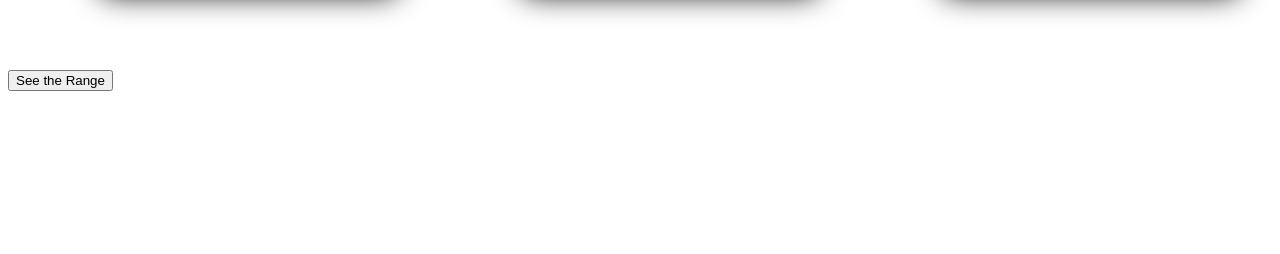
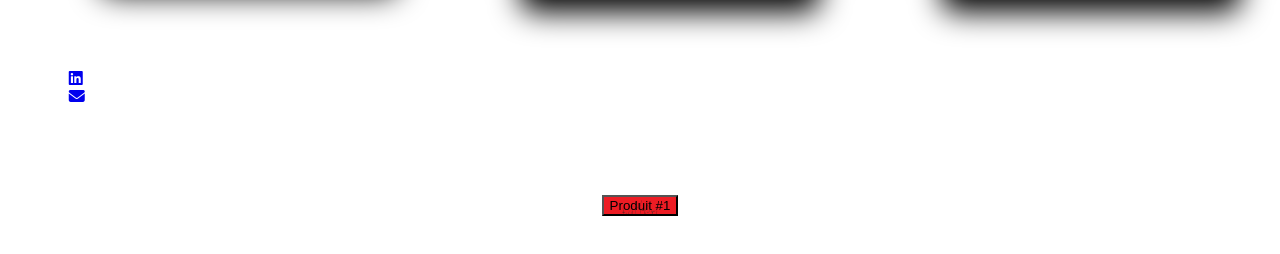
Before and after one commit to cgpvicto2561591/dw_ex11_animation, a plain HTML site: page index.html in a window 1280 px wide. Shown: the part 416-670 px from the top of the page. Drawn offline with Linux system fonts and the light colour scheme.

Commit message:
numero 1.1

```diff
--- a/css/style.css
+++ b/css/style.css
@@ -66,3 +66,27 @@
     transform: translate(0px, -20px);
     transition: opacity .3s ease-in-out, transform .3s ease-in-out;
 }
+.box2 {
+    display: flex;
+    justify-content: center;
+    align-items: center;
+    padding: 0px;
+    margin: 0px;
+    height: 200px;
+
+}
+/*:before et :after*/
+.button {
+ background-image:url(../asset/photo/button.png);
+ background-size: cover;
+ transition-duration: 0.5;
+}
+.button:hover {
+    opacity: .75;
+}
+
+.clickme {
+    opacity: 1;
+    transform: translate(0, 20px);
+    transition: opacity .3s ease-in-out, transform .3s ease-in-out;
+}
--- a/index.html
+++ b/index.html
@@ -5,7 +5,8 @@
     <meta name="viewport" content="width=device-width, initial-scale=1.0">
     <title>Document</title>
     <link rel="stylesheet" href="./css/style.css">
-    <meta name="source">
+    <meta name="source" content="mon chien irl">
+    <script src="https://kit.fontawesome.com/e3829b84fa.js" crossorigin="anonymous"></script>
 </head>
 <body>
     <header>
@@ -26,7 +27,9 @@
             <div class="img-box">
 
                 <img class="imageP" src="./asset/photo/jacky_dragon.jpg" alt="jacky_dragon">
-                <h2 class="text-container"> jacky dragon <p>fireeeee</p></h2>
+                <h2 class="text-container"> jacky dragon <p>fireeeee <span class="clickme"><a href="mailto:woofy@gmail.com"><i class="fa-solid fa-paw"></i></a></span></p></h2>
+                <div><a href="https://fr.linkedin.com/"><i class="fa-brands fa-linkedin"></i></a></div>
+                <div><span class="clickme"><a href="mailto:woofy@gmail.com"><i class="fa-solid fa-envelope"></i></a></span></div>
             </div>
 
 
@@ -45,15 +48,7 @@
         </div>
 
         <div class="box2">
-            <button>
-      <span>
-        <span>
-          <span data-attr-span="See the Range">
-            See the Range
-          </span>
-        </span>
-      </span>
-    </button>
+            <button class="button"> Produit #1 </button>
         </div>
     </main>
     <footer>
```
Also changed, not shown: asset/photo/button.png (added), asset/prototype/linkedin-logo/linkedin-logo/LI-China-Logo.png (added), asset/prototype/linkedin-logo/linkedin-logo/LI-Logo.png (added), 1 other file.
